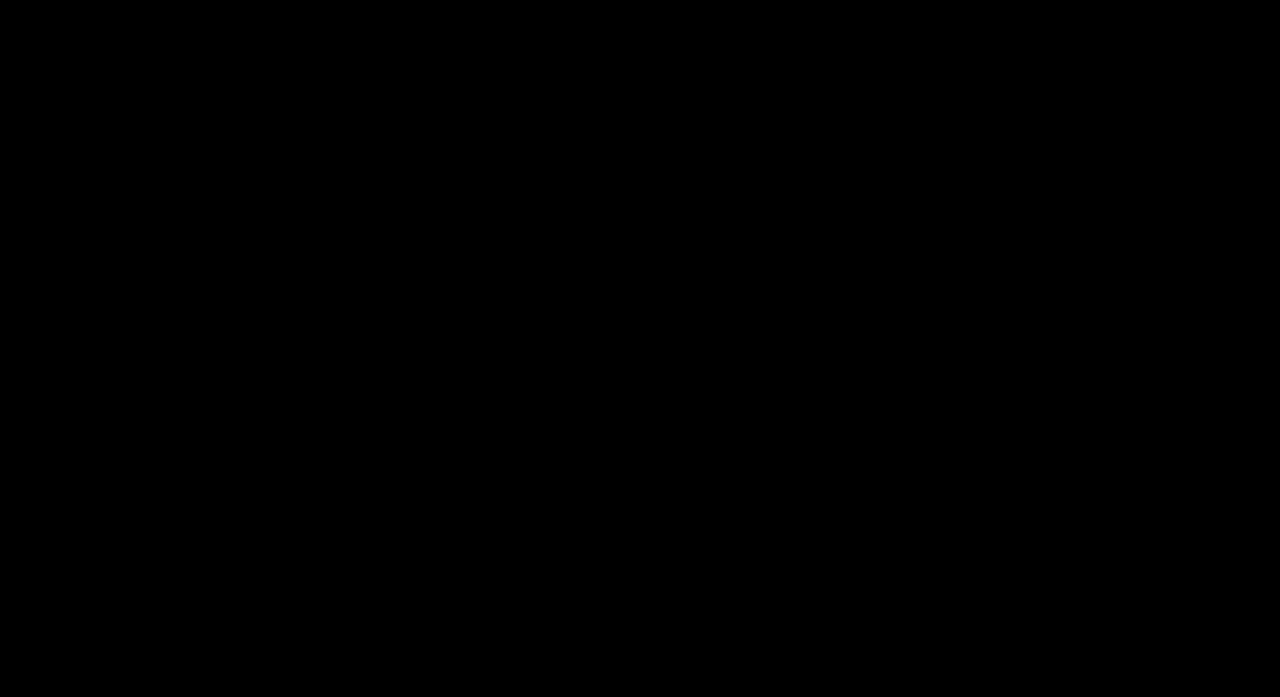
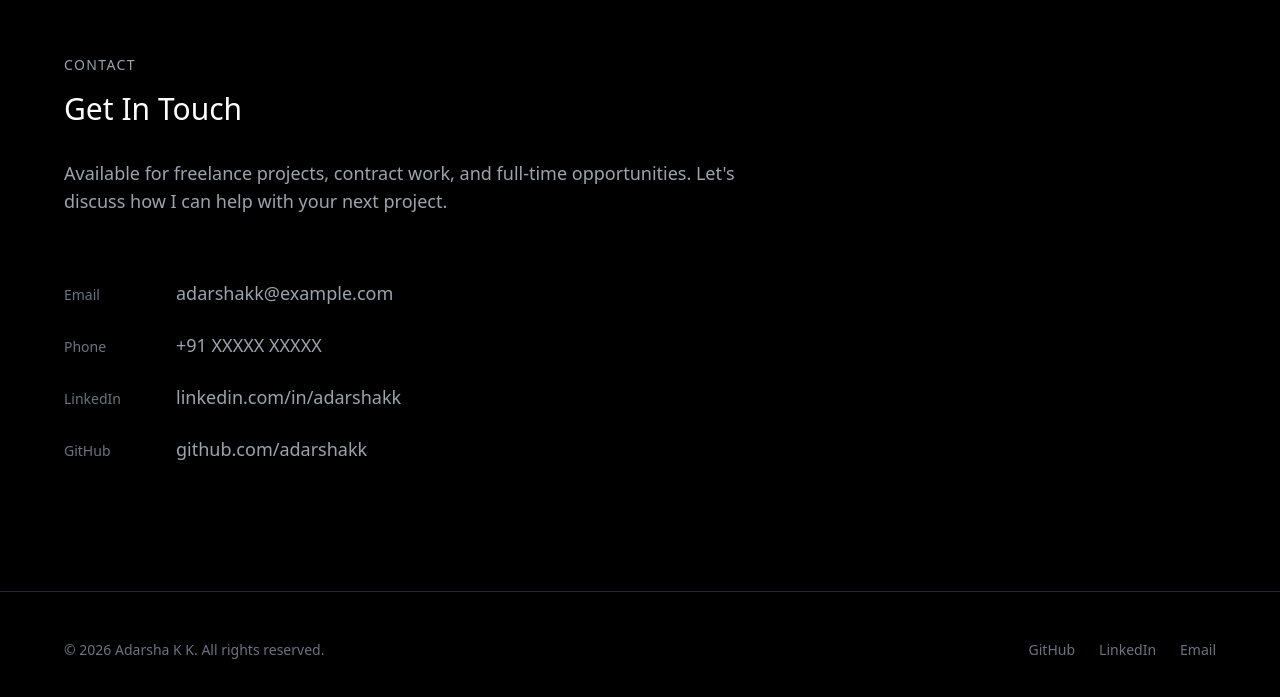
Before and after one commit to AdarshaAdi5379/fportfolio, a React (Vite) app: page / in a window 1280 px wide. Shown: the part 5850-6547 px from the top of the page. Before the commit the page ends 5777 px from the top, so only its background shows below. Built offline with nearby package versions, Linux system fonts and the light colour scheme.

Commit message:
added contact and footer section

```diff
--- a/src/App.jsx
+++ b/src/App.jsx
@@ -5,6 +5,8 @@ import Projects from './components/Projects'
 import Skills from './components/Skills'
 import About from './components/About'
 import HowIWork from './components/HowIWork'
+import Contact from './components/Contact'
+import Footer from './components/Footer'
 
 function App() {
     return (
@@ -16,6 +18,8 @@ function App() {
             <Skills />
             <About />
             <HowIWork />
+            <Contact />
+            <Footer />
         </div>
     )
 }
--- /dev/null
+++ b/src/components/Contact.jsx
@@ -0,0 +1,68 @@
+function Contact() {
+    const contactMethods = [
+        {
+            label: "Email",
+            value: "adarshakk@example.com",
+            link: "mailto:adarshakk@example.com"
+        },
+        {
+            label: "Phone",
+            value: "+91 XXXXX XXXXX",
+            link: "tel:+91XXXXXXXXXX"
+        },
+        {
+            label: "LinkedIn",
+            value: "linkedin.com/in/adarshakk",
+            link: "https://linkedin.com/in/adarshakk"
+        },
+        {
+            label: "GitHub",
+            value: "github.com/adarshakk",
+            link: "https://github.com/adarshakk"
+        }
+    ]
+
+    return (
+        <section id="contact" className="py-32 px-6">
+            <div className="max-w-6xl mx-auto">
+                {/* Section Label */}
+                <p className="text-sm uppercase tracking-wide text-gray-400 mb-4">
+                    Contact
+                </p>
+
+                {/* Section Heading */}
+                <h2 className="text-3xl font-light text-white mb-8">
+                    Get In Touch
+                </h2>
+
+                {/* Availability Message */}
+                <p className="text-lg text-gray-400 mb-16 max-w-2xl">
+                    Available for freelance projects, contract work, and full-time opportunities.
+                    Let's discuss how I can help with your next project.
+                </p>
+
+                {/* Contact Methods */}
+                <div className="space-y-6 max-w-2xl">
+                    {contactMethods.map((method, index) => (
+                        <a
+                            key={index}
+                            href={method.link}
+                            target={method.label === "LinkedIn" || method.label === "GitHub" ? "_blank" : undefined}
+                            rel={method.label === "LinkedIn" || method.label === "GitHub" ? "noopener noreferrer" : undefined}
+                            className="flex items-baseline gap-4 group hover:text-accent transition-colors"
+                        >
+                            <span className="text-sm text-gray-500 w-24">
+                                {method.label}
+                            </span>
+                            <span className="text-lg text-gray-400 group-hover:text-white transition-colors">
+                                {method.value}
+                            </span>
+                        </a>
+                    ))}
+                </div>
+            </div>
+        </section>
+    )
+}
+
+export default Contact
--- /dev/null
+++ b/src/components/Footer.jsx
@@ -0,0 +1,44 @@
+function Footer() {
+    const currentYear = new Date().getFullYear()
+
+    return (
+        <footer className="py-12 px-6 border-t border-gray-800">
+            <div className="max-w-6xl mx-auto">
+                <div className="flex flex-col md:flex-row justify-between items-center gap-4">
+                    {/* Name and Year */}
+                    <p className="text-sm text-gray-500">
+                        © {currentYear} Adarsha K K. All rights reserved.
+                    </p>
+
+                    {/* Social Links */}
+                    <div className="flex gap-6">
+                        <a
+                            href="https://github.com/adarshakk"
+                            target="_blank"
+                            rel="noopener noreferrer"
+                            className="text-sm text-gray-500 hover:text-white transition-colors"
+                        >
+                            GitHub
+                        </a>
+                        <a
+                            href="https://linkedin.com/in/adarshakk"
+                            target="_blank"
+                            rel="noopener noreferrer"
+                            className="text-sm text-gray-500 hover:text-white transition-colors"
+                        >
+                            LinkedIn
+                        </a>
+                        <a
+                            href="mailto:adarshakk@example.com"
+                            className="text-sm text-gray-500 hover:text-white transition-colors"
+                        >
+                            Email
+                        </a>
+                    </div>
+                </div>
+            </div>
+        </footer>
+    )
+}
+
+export default Footer
```
